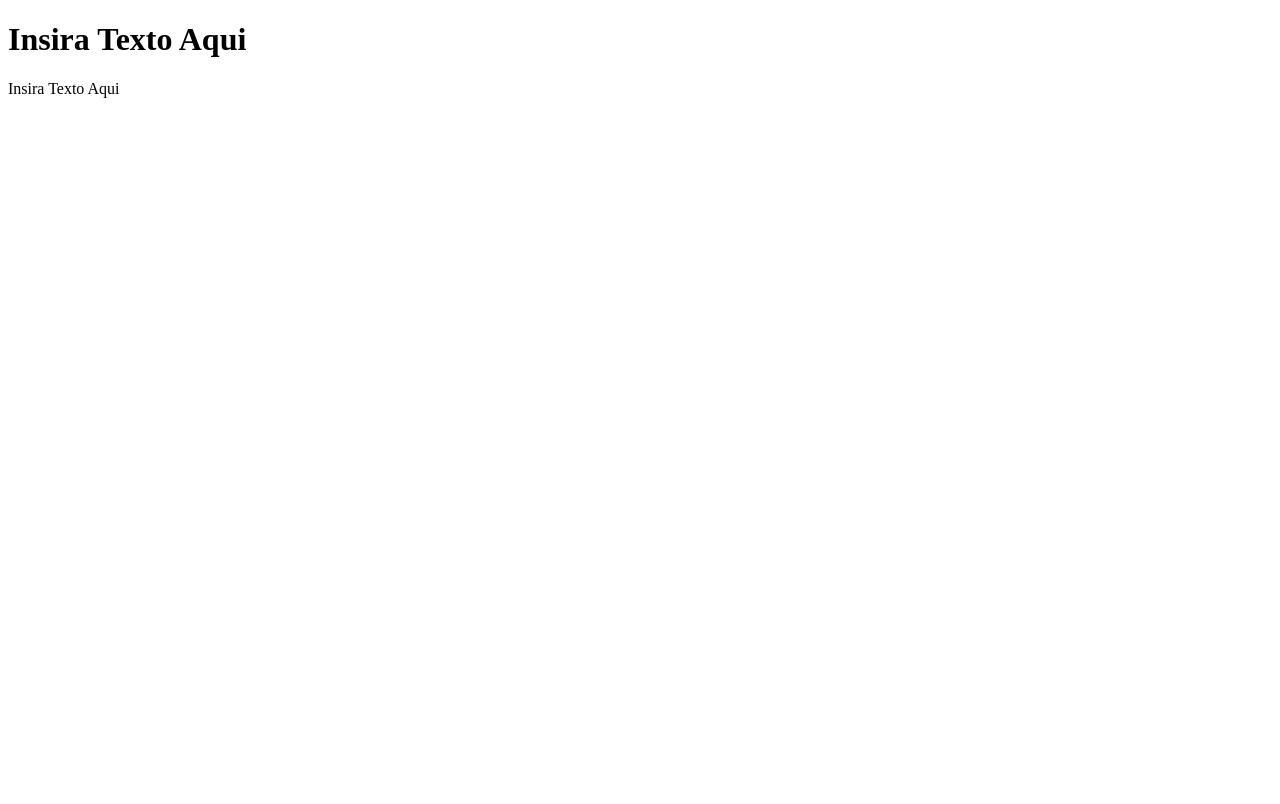
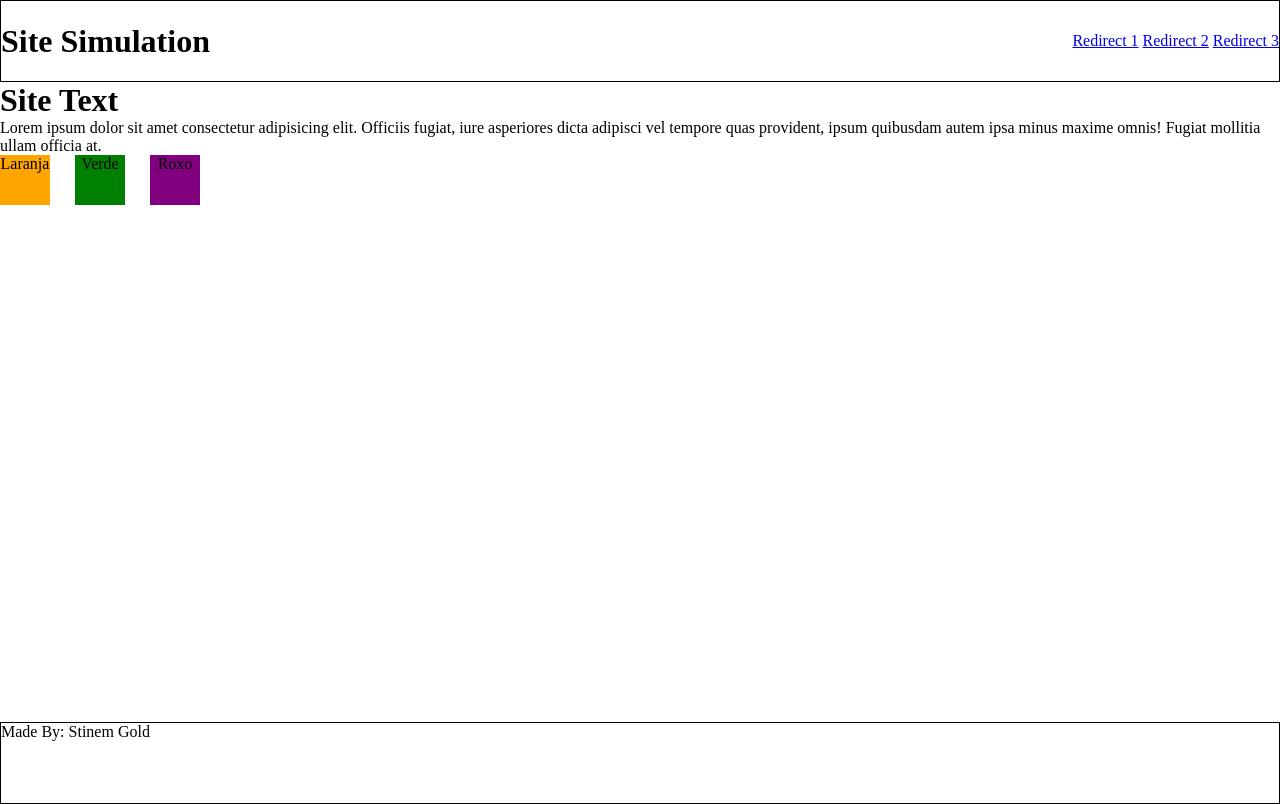
Before and after one commit to Lipegc7/git, a plain HTML site: page index.html in a window 1280 px wide. Drawn offline with Linux system fonts and the light colour scheme.

Commit message:
actual stuff done here

```diff
--- a/index.html
+++ b/index.html
@@ -4,10 +4,48 @@
     <meta charset="UTF-8">
     <meta name="viewport" content="width=device-width, initial-scale=1.0">
     <title>Documento</title>
+    <link rel="stylesheet" href="styles.css">
 </head>
 <body>
 
-<H1>Insira Texto Aqui</H1>
-<p>Insira Texto Aqui</p>
+    <header>
+        <h1>Site Simulation</h1>
+        <nav>
+            <a href="#">Redirect 1</a>
+            <a href="#">Redirect 2</a>
+            <a href="#">Redirect 3</a>
+        </nav>
+    </header>
+
+
+    <main>
+<H1>Site Text</H1>
+<p>Lorem ipsum dolor sit amet consectetur adipisicing elit. Officiis fugiat, iure asperiores dicta adipisci vel tempore quas provident, ipsum quibusdam autem ipsa minus maxime omnis! Fugiat mollitia ullam officia at.</p>
+
+<div class="Container">
+
+    <div class="Quadrado Laranja">
+        <p>Laranja</p>
+    </div>
+
+    <div class="Quadrado Verde">
+        <p>Verde</p>
+    </div>
+
+    <div class="Quadrado Roxo">
+        <p>Roxo</p>
+    </div>
+
+</div>
+
+
+
+
+</main>
+
+    <footer>
+<p>Made By: Stinem Gold</p>
+    </footer>
+
 </body>
 </html>
--- a/styles.css
+++ b/styles.css
@@ -1,6 +1,47 @@
-h1 {
+* {
+    margin: 0;
+}
+
+header {
+    height: 10vh;
+    border: 1px solid black;
+    display: flex;
+    flex-direction: row;
+    justify-content: space-between;
+    align-items: center;
+}
+
+main {
+    height: 80vh;
+}
+
+footer {
+     height: 10vh;
+    border: 1px solid black;
+}
+
+.Quadrado {
+    width: 50px;
+    height: 50px;
     text-align: center;
 }
-p {
-    text-align: center;
+
+.Laranja {
+    background-color: orange;
 }
+
+.Verde {
+    background-color: green;
+}
+
+.Roxo {
+    background-color: purple;
+}
+
+.Container {
+    display: flex;
+    width: 200px;
+    background-color: rgb(255, 255, 255);
+    flex-direction: row;
+    justify-content: space-between;
+}
```
